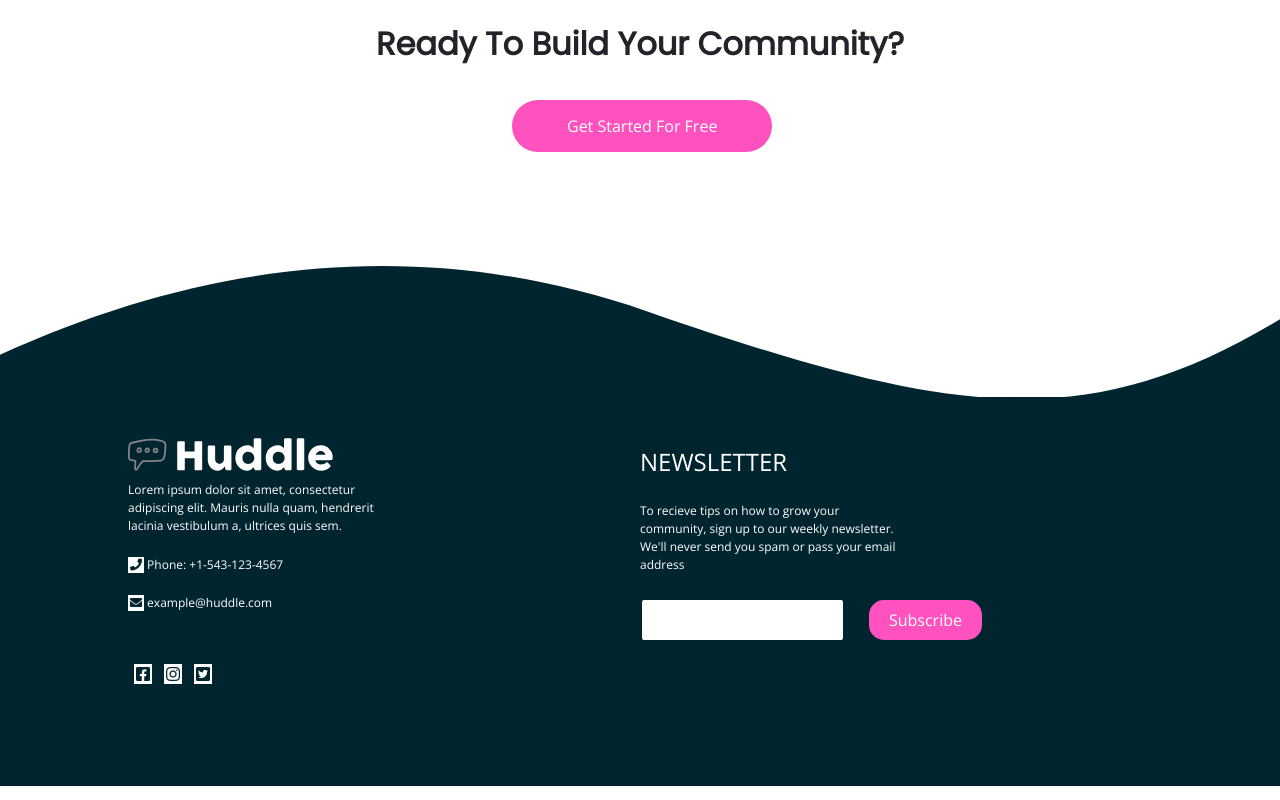
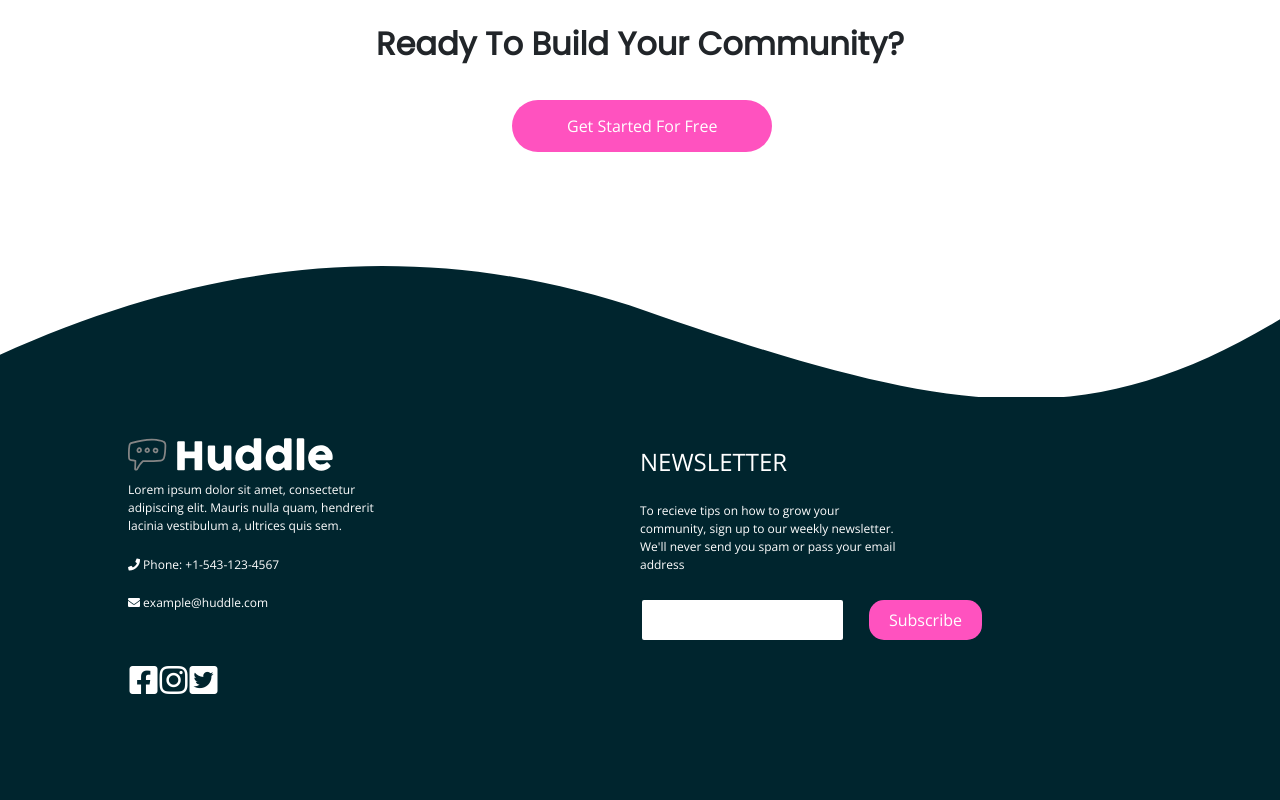
Before and after one commit to amazing-maano/huddle-landing-page, a plain HTML site: page index.html in a window 1280 px wide. Shown: the part 3888-4688 px from the top of the page. Drawn offline with nearby package versions, Linux system fonts and the light colour scheme.

Commit message:
Add files via upload

```diff
--- a/index.html
+++ b/index.html
@@ -121,15 +121,15 @@
         <div class="contacts">
           <img src="images/logo.svg" >
           <p>  Lorem ipsum dolor sit amet, consectetur adipiscing elit. Mauris nulla quam, hendrerit lacinia vestibulum a, ultrices quis sem.</p>
-          <p><i class="fas fa-phone"></i>
+          <p><i class="fas fa-phone fa-1x"></i>
           Phone: +1-543-123-4567</p>
-          <p><i class="fas fa-envelope"></i>
+          <p><i class="fas fa-envelope fa-1x"></i>
           example@huddle.com</p>
 
           <div class="socialMedia">
-            <i class="fab fa-facebook-square"></i>
-            <i class="fab fa-instagram"></i>
-            <i class="fab fa-twitter-square"></i>
+            <a href="#"><i class="fab fa-facebook-square fa-2x" aria-hidden="true"></i></a>
+            <a href="#"><i class="fab fa-instagram fa-2x" aria-hidden="true"></i></a>
+            <a href="#"><i class="fab fa-twitter-square fa-2x" aria-hidden="true"></i></a>
           </div>
         </div>
 
--- a/main.css
+++ b/main.css
@@ -292,11 +292,14 @@ footer {
     margin: 10% 0 20% 0;
 }
 
-.fab, .fas{
-    margin: auto;
-    padding: 2px;
-    color: hsl(192, 100%, 9%);
-    background-color: white;
+.fas{
+  margin:0;
+  color:white;
+}
+
+.socialMedia a{
+    margin-left: 5%;
+    color:  white;
 }
 
 .newsLetter h4{
```
